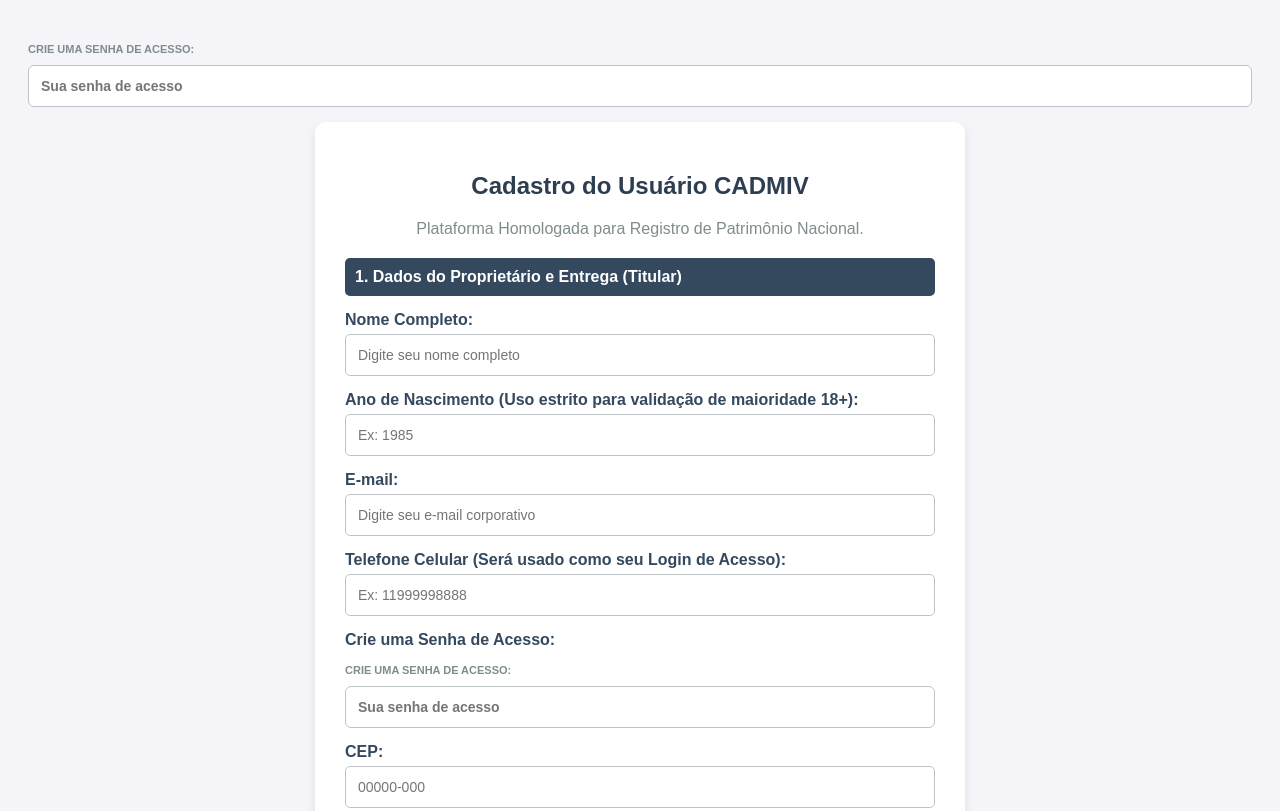
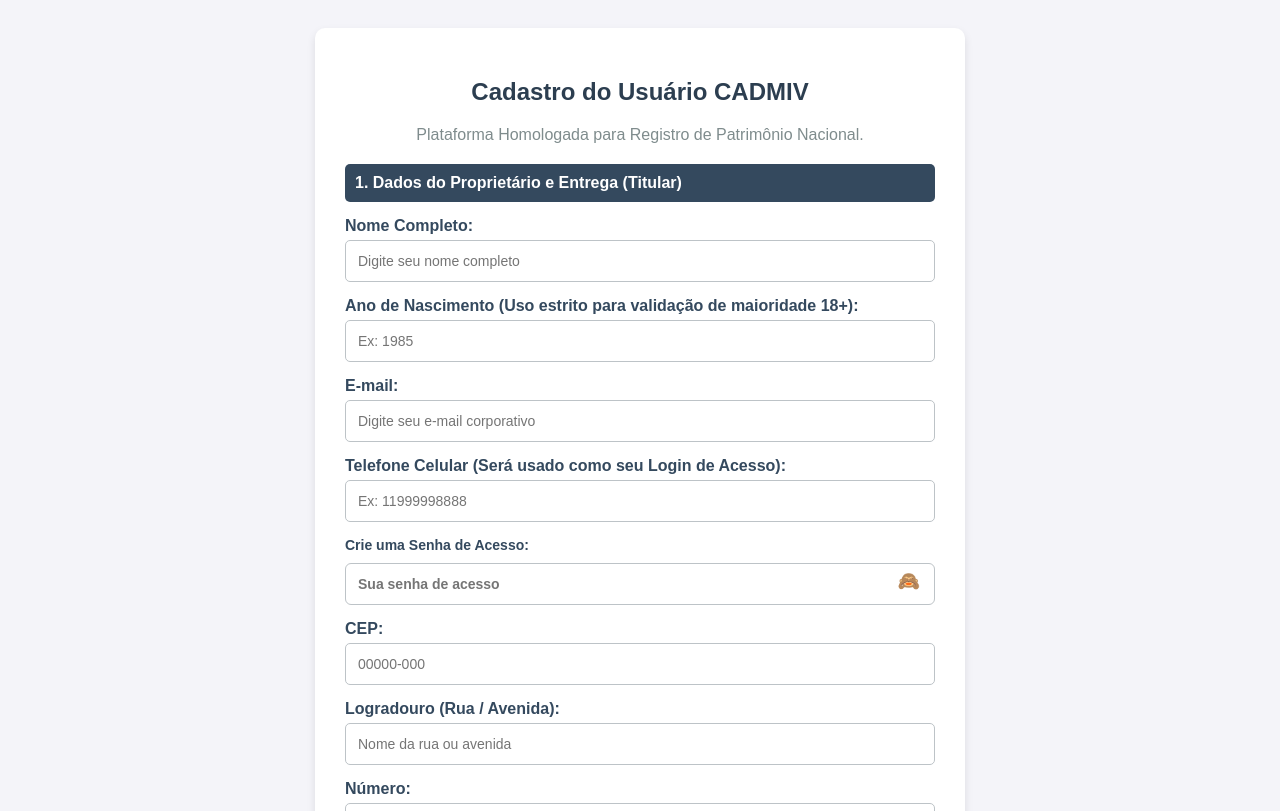
Before and after one commit to brasilatayde192-blip/cadmiv-project, a website: page cadastro.html in a window 1280 px wide. Shown: the top 811 px of the page. Drawn offline with Linux system fonts and the light colour scheme.

Commit message:
Add files via upload

```diff
--- a/cadastro.html
+++ b/cadastro.html
@@ -36,6 +36,19 @@ window.onload = function() {
             var ano = dataAtual.getFullYear();
             document.getElementById('data_registro').value = dia + '/' + mes + '/' + ano;
         };
+
+        function alternarVisibilidadeSenha() {
+            var campoSenha = document.getElementById('senha');
+            var iconeOlho = document.getElementById('icone_olho');
+            if (campoSenha.type === 'password') {
+                campoSenha.type = 'text';
+                iconeOlho.innerText = '👁️';
+            } else {
+                campoSenha.type = 'password';
+                iconeOlho.innerText = '🙈';
+            }
+        }
+
         function verificarRegistro() {
             var jaCadastrado = document.getElementById("historico").value;
             var alerta = document.getElementById("alerta-trava");
@@ -47,6 +60,7 @@ window.onload = function() {
                 bloquearBotao(false);
             }
         }
+
         function verificarIdade() {
             var anoNascimento = parseInt(document.getElementById("ano_nascimento").value);
             var anoAtual = new Date().getFullYear();
@@ -60,6 +74,7 @@ window.onload = function() {
                 bloquearBotao(false);
             }
         }
+
         function gerenciarCombo() {
             var combo2 = document.getElementById("combo2").checked;
             var combo3 = document.getElementById("combo3").checked;
@@ -67,23 +82,28 @@ window.onload = function() {
             document.getElementById("dep2").style.display = combo3 ? "block" : "none";
             document.getElementById("secao-responsabilidade").style.display = (combo2 || combo3) ? "block" : "none";
         }
+
         function bloquearBotao(status) {
             var btn = document.getElementById("btn-enviar");
             btn.disabled = status;
             btn.style.backgroundColor = status ? "#bdc3c7" : "#27ae60";
         }
+
         function ligarCamera(idVideo) {
             var video = document.getElementById(idVideo);
             video.style.display = "block";
             navigator.mediaDevices.getUserMedia({ video: true })
-                .then(function(stream) { video.srcObject = stream; video.play(); })
-                .catch(function() { alert("Câmera não encontrada ou sem permissão."); });
+            .then(function(stream) {
+                video.srcObject = stream;
+                video.play();
+            })
+            .catch(function() {
+                alert("Câmera não encontrada ou sem permissão.");
+            });
         }
-        function avançarPagamento() {// 6) AQUI ESTÁ A SUA FUNÇÃO DE AVANÇAR PAGAMENTO:
-function avancarPagamento(event) {
+
+        function avançarPagamento(event) {
             if (event) event.preventDefault();
-
-    // 🧩 COLE A PARTE 2 EXATAMENTE AQUI DENTRO:
             var dataAtual = new Date();
             var dia = String(dataAtual.getDate()).padStart(2, '0');
             var mes = String(dataAtual.getMonth() + 1).padStart(2, '0');
@@ -92,64 +112,63 @@ function avancarPagamento(event) {
             var dataEmissaoFormatada = dia + '/' + mes + '/' + ano;
             var dataVencimentoFormatada = dia + '/' + mes + '/' + (ano + 1);
 
-    // Guarda as duas datas com segurança dentro do cofre digital
             localStorage.setItem('cadmiv_emissao', dataEmissaoFormatada);
             localStorage.setItem('cadmiv_vencimento', dataVencimentoFormatada);
 
-    // Daqui para baixo continuam os seus comandos que já estavam aí na função:
             window.location.href = 'pagamento.html';
         }
-            window.location.href = "validar";
-        }
     </script>
-<div class="form-group" style="margin-bottom: 15px; text-align: left; position: relative;">
-    <label style="font-size: 11px; color: #7f8c8d; font-weight: bold; text-transform: uppercase; display: block; margin-bottom: 5px;">Crie uma Senha de Acesso:</label>
-    <div style="position: relative; display: flex; align-items: center;">
-        <input type="password" id="senha" placeholder="Sua senha de acesso" required style="width: 100%; padding: 12px; padding-right: 45px; border: 1px solid #bdc3c7; border-radius: 6px; font-size: 14px; color: #2c3e50; box-sizing: border-box; font-weight: bold;">
-        <!-- 👁️ BOTÃO COM ID "ICONE_OLHO" PARA MUDAR O DESENHO AUTOMATICAMENTE -->
-        <button type="button" onclick="alternarVisibilidadeSenha()" id="icone_olho" style="position: absolute; right: 10px; background: none; border: none; font-size: 18px; cursor: pointer; color: #7f8c8d; padding: 5px;">
-</button>
-    </div>
-</div>
 </head>
 <body>
     <div class="container">
         <h2>Cadastro do Usuário CADMIV</h2>
         <p style="text-align: center; color: #7f8c8d;">Plataforma Homologada para Registro de Patrimônio Nacional.</p>
+
         <form>
             <div class="section-title">1. Dados do Proprietário e Entrega (Titular)</div>
+
             <label>Nome Completo:</label>
             <input type="text" placeholder="Digite seu nome completo" required>
+
             <label>Ano de Nascimento (Uso estrito para validação de maioridade 18+):</label>
             <input type="number" id="ano_nascimento" onchange="verificarIdade()" placeholder="Ex: 1985" required>
+
             <div id="alerta-idade" class="alert-box">❌ RESTRIÇÃO DE IDADE CRONOLÓGICA:<br>Só é permitido cadastrar-se nesta plataforma pessoas maiores de 18 anos de idade.</div>
+
             <label>E-mail:</label>
             <input type="email" placeholder="Digite seu e-mail corporativo" required>
+
             <label>Telefone Celular (Será usado como seu Login de Acesso):</label>
             <input type="text" placeholder="Ex: 11999998888" required>
-            <label>Crie uma Senha de Acesso:</label>
-            <div class="form-group" style="margin-bottom: 15px; text-align: left; position: relative;">
-    <label style="font-size: 11px; color: #7f8c8d; font-weight: bold; text-transform: uppercase; display: block; margin-bottom: 5px;">Crie uma Senha de Acesso:</label>
+
+            <!-- A CAIXA DE SENHA COMPRIDA AGORA REPOUSA CORRETAMENTE AQUI -->
+            <div class="form-group" style="margin-bottom: 15px; text-align: left; margin-top: 15px;">
+                <label style="font-size: 14px; color: #34495e; font-weight: bold; display: block; margin-bottom: 5px;">Crie uma Senha de Acesso:</label>
                 <div style="position: relative; display: flex; align-items: center;">
                     <input type="password" id="senha" placeholder="Sua senha de acesso" required style="width: 100%; padding: 12px; padding-right: 45px; border: 1px solid #bdc3c7; border-radius: 6px; font-size: 14px; color: #2c3e50; box-sizing: border-box; font-weight: bold;">
-        <!-- 👁️ BOTÃO COM ID "ICONE_OLHO" PARA MUDAR O DESENHO AUTOMATICAMENTE -->
-        <button type="button" onclick="alternarVisibilidadeSenha()" id="icone_olho" style="position: absolute;  right: 10px; background: none; border: none; font-size: 18px; cursor: pointer; color: #7f8c8d; padding: 5px;">
-</button>
+                    <button type="button" onclick="alternarVisibilidadeSenha()" id="icone_olho" style="position: absolute; right: 10px; background: none; border: none; font-size: 18px; cursor: pointer; color: #7f8c8d; padding: 5px;">🙈</button>
                 </div>
             </div>
+
             <label>CEP:</label>
             <input type="text" placeholder="00000-000" required>
+
             <label>Logradouro (Rua / Avenida):</label>
             <input type="text" placeholder="Nome da rua ou avenida" required>
+
             <label>Número:</label>
             <input type="text" placeholder="Nº" required>
+
             <label>Bairro:</label>
             <input type="text" placeholder="Nome do bairro" required>
+
             <label>Cidade:</label>
             <input type="text" placeholder="Nome da cidade" required>
+
             <label>Estado:</label>
   <input type="text" placeholder="UF" required>
             <div class="health-title">🚨 Protocolo de Saúde e Emergência</div>
+
             <label>Em caso de emergência, ligar para:</label>
             <select required>
                 <option value="">Selecione o contato...</option>
@@ -162,8 +181,10 @@ function avancarPagamento(event) {
                 <option value="cunhado">Cunhado(a)</option>
                 <option value="amigo">Amigo(a)</option>
             </select>
+
             <label>Telefone Fixo ou Celular do Contato:</label>
             <input type="text" placeholder="(00) 00000-0000" required>
+
             <label>Fator Sanguíneo:</label>
             <div class="blood-grid">
                 <div class="blood-option"><input type="radio" name="sangue" value="A+"> A+</div>
@@ -175,18 +196,25 @@ function avancarPagamento(event) {
                 <div class="blood-option"><input type="radio" name="sangue" value="O+"> O+</div>
                 <div class="blood-option"><input type="radio" name="sangue" value="O-"> O-</div>
             </div>
+
             <label>Possui Alergia a Látex?</label>
             <select required>
                 <option value="">Selecione...</option>
                 <option value="nao">Não possuo alergia</option>
                 <option value="sim">Sim, sou alérgico(a)</option>
             </select>
+
             <label>Possui Alergia a algum Medicamento?</label>
             <input type="text" placeholder="Digite os medicamentos ou escreva 'Nenhuma'">
+
             <label>Médico de sua preferência (Nome Completo):</label>
             <input type="text" placeholder="Nome do Doutor(a)">
+
             <label>Telefone de contato do Médico:</label>
-            <input type="text" placeholder="(00) 00000-0000"><div class="section-title">2. Dados do Veículo Autopropelido</div>
+            <input type="text" placeholder="(00) 00000-0000">
+
+            <div class="section-title">2. Dados do Veículo Autopropelido</div>
+
             <label>Modelo do Veículo:</label>
             <select required>
                 <option value="">Selecione o modelo do veículo...</option>
@@ -197,52 +225,63 @@ function avancarPagamento(event) {
                 <option value="patinetes">Patinetes</option>
                 <option value="monociclo">Monociclo</option>
             </select>
+
             <label>Número de Identificação do Veículo (Chassi / Série):</label>
             <input type="text" placeholder="Digite o número de série" required>
+
             <label>Número da Nota Fiscal de Compra:</label>
             <input type="text" placeholder="Número da NF" required>
+
             <label>Ano de Fabricação:</label>
             <input type="text" placeholder="Ex: 2026" required>
+
             <label>Cor do Veículo:</label>
             <input type="text" placeholder="Cor predominante" required>
+
             <label>Estado de Conservação:</label>
             <select required>
                 <option value="">Selecione...</option>
                 <option value="novo">Veículo Novo</option>
                 <option value="usado">Veículo Usado</option>
             </select>
+
             <div class="info-box-used">
-                ⚠️ AVISO IMPORTANTE SOBRE TRANSFERÊNCIAS:<br>
-                Caso você venda, doe ou passe este veículo a terceiros de forma que ele não pertença mais a você, é sua obrigação legal entrar no painel CADMIV e CANCELAR o registro imediatamente. Esta conduta evita constrangimentos civis e impede que futuros compradores de boa-fé fiquem bloqueados ao tentar realizar a nova homologação patrimonial.
+                ⚠️ AVISO IMPORTANTE SOBRE TRANSFERÊNCIAS:<br> Caso você venda, doe ou passe este veículo a terceiros de forma que ele não pertença mais a você, é sua obrigação legal entrar no painel CADMIV e CANCELAR o registro imediatamente. Esta conduta evita constrangimentos civis e impede que futuros compradores de boa-fé fiquem bloqueados ao tentar realizar a nova homologação patrimonial.
             </div>
+
             <label>Este veículo já foi cadastrado anteriormente no CADMIV?</label>
             <select id="historico" onchange="verificarRegistro()" required>
                 <option value="">Selecione...</option>
                 <option value="nao">Não, este é o primeiro cadastro</option>
                 <option value="sim">Sim, já possui registro anterior</option>
             </select>
+
             <div id="alerta-trava" class="alert-box">⚠️ BLOQUEIO DE SEGURANÇA JURÍDICA NACIONAL:<br>Este veículo já possui um registro ativo no sistema. A conclusão deste novo cadastro só será permitida com a autorização expressa do primeiro proprietário cadastrado.</div>
+
             <div class="section-title">3. Concretização do Registro Corporativo</div>
+
             <div class="offer-box">
                 <strong>CONCRETIZAÇÃO E PROTEÇÃO OFICIAL DA SUA CREDENCIAL</strong><br><br>
                 <em>Escolha abaixo o combo ideal para a proteção do seu patrimônio e ative as fichas de dependentes corporativos se necessário:</em>
             </div>
+
             <div class="price-option">
                 <input type="radio" name="combo" id="combo1" onchange="gerenciarCombo()" checked>
                 <div><strong>Emitir 1 Cartão Digital (Apenas Titular)</strong><br><span class="price-label">Taxa Única: $24.99 (Via PIX Seguro)</span></div>
             </div>
+
             <div class="price-option">
                 <input type="radio" name="combo" id="combo2" onchange="gerenciarCombo()">
                 <div><strong>Emitir 2 Cartões Digitais (Titular + 1 Dependente)</strong><br><span class="price-label">Taxa Única: $39.99 (Via PIX Seguro)</span></div>
             </div>
+
             <div class="price-option">
                 <input type="radio" name="combo" id="combo3" onchange="gerenciarCombo()">
                 <div><strong>Emitir 3 Cartões Digitais (Combo-Familiar)</strong><br><span class="price-label">Taxa Única: $49.99 (Via PIX Seguro)</span></div>
             </div>
-            <p style="font-size: 13px; font-weight: bold; color: #7f8c8d; text-align: center; margin-top: 15px; line-height: 1.4;">
-                📋 INFORMATIVO DE VALIDADE NACIONAL:<br>
-                Esta credencial corporativa possui validade estrita de 1 (um) ano. Após este prazo, o registro mudará automaticamente para o status de 'Adormecido' na base de fiscalização. Um e-mail de alerta automatizado será enviado ao seu endereço eletrônico 1 (um) mês antes do vencimento para orientar o procedimento de renovação anual.
-            </p>
+
+            <p style="font-size: 13px; font-weight: bold; color: #7f8c8d; text-align: center; margin-top: 15px; line-height: 1.4;"> 📋 INFORMATIVO DE VALIDADE NACIONAL:<br> Esta credencial corporativa possui validade estrita de 1 (um) ano. Após este prazo, o registro mudará automaticamente para o status de 'Adormecido' na base de fiscalização. Um e-mail de alerta automatizado será enviado ao seu endereço eletrônico 1 (um) mês antes do vencimento para orientar o procedimento de renovação anual. </p>
+
             <div id="dep1" class="dependent-container">
                 <div class="family-title">👤 Cadastro Completo do Dependente 1</div>
                 <label>Nome Completo do Dependente 1:</label>
@@ -261,6 +300,7 @@ function avancarPagamento(event) {
                 <button type="button" class="photo-btn" onclick="ligarCamera('v-dep1')">📷 Tirar Foto Agora</button>
                 <video id="v-dep1"></video>
             </div>
+
             <div id="dep2" class="dependent-container">
                 <div class="family-title">👤 Cadastro Completo do Dependente 2 (Combo Familiar)</div>
                 <label>Nome Completo do Dependente 2:</label>
@@ -279,17 +319,20 @@ function avancarPagamento(event) {
                 <button type="button" class="photo-btn" onclick="ligarCamera('v-dep2')">📷 Tirar Foto Agora</button>
                 <video id="v-dep2"></video>
             </div>
+
             <div id="secao-responsabilidade" class="dependent-container" style="background-color: #fcf3cf; border-color: #f39c12;">
                 <span style="font-weight: bold; color: #b7950b;">📋 DECLARAÇÃO DE RESPONSABILIDADE JURÍDICA:</span>
-                <textarea rows="3" readonly style="margin-top:5px; background:#fff; resize:none;">Eu, na qualidade de proprietário titular cadastrado na plataforma CADMIV, declaro sob as penas da lei ser integralmente responsável pelas informações prestadas, bem como pelas emissões das credenciais dos dependentes acima indicados por mim anexados.</textarea>
 <div style="margin-top: 10px; display: flex; align-items: center;">
                     <input type="checkbox" style="width: auto; margin-top: 0; margin-right: 10px; transform: scale(1.2);">
                     <strong>Confirmo e aceito os termos de responsabilidade acima.</strong>
                 </div>
-            </div><div class="form-group" style="margin-bottom: 15px; text-align: left;">
+            </div>
+
+            <div class="form-group" style="margin-bottom: 15px; text-align: left; margin-top: 15px;">
                 <label style="font-size: 11px; color: #7f8c8d; font-weight: bold; text-transform: uppercase; display: block; margin-bottom: 5px;">Data de Emissão do Registro Patrimonial</label>
                 <input type="text" id="data_registro" readonly style="width: 100%; padding: 12px; border: 1px solid #bdc3c7; border-radius: 6px; font-size: 14px; color: #7f8c8d; background-color: #e9ecef; cursor: not-allowed; font-weight: bold; box-sizing: border-box;">
             </div>
+
             <button type="button" id="btn-enviar" onclick="avançarPagamento()" class="btn-next">Salvar Cadastro Completo e Gerar PIX</button>
         </form>
     </div>
```
Lines whose indentation alone changed are shown as unchanged.
